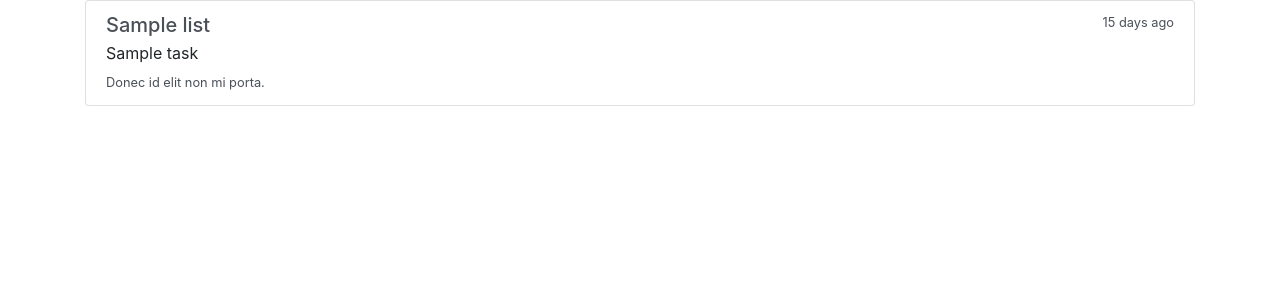
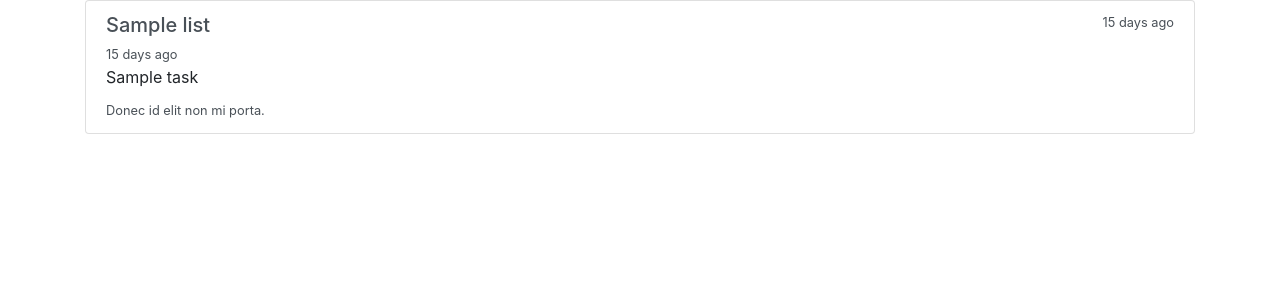
Before and after one commit to masb3/todoshka, a Django app: page / in a window 1280 px wide. Shown: the part 56-356 px from the top of the page. Run offline with Django 3.2, Linux system fonts and the light colour scheme; a user stored in the database is signed in; tables that the repository leaves empty hold one stand-in row (values such as "Sample post"); some libraries are stand-ins or nearby versions.

Commit message:
added day created for tasks

```diff
--- a/todoshka/doit/models.py
+++ b/todoshka/doit/models.py
@@ -1,5 +1,6 @@
 from django.db import models
 from django.contrib.auth.models import User
+from django.utils import timezone
 
 
 class List(models.Model):
@@ -14,7 +15,8 @@ class List(models.Model):
 class Task(models.Model):
     to_list = models.ForeignKey(List, related_name='to_list', on_delete=models.CASCADE)
     task_name = models.CharField(max_length=5000)
-    end_date = models.DateTimeField(null=True)
+    pub_date = models.DateTimeField(auto_now_add=True)
+    end_date = models.DateTimeField(null=True, blank=True)
     is_done = models.BooleanField(default=False)
 
     def __str__(self):
--- a/todoshka/doit/templates/doit/index.html
+++ b/todoshka/doit/templates/doit/index.html
@@ -19,8 +19,15 @@
       </small>
     </div>
       {% for task in list.to_list.all %} <!-- loop tasks !-->
+      {% time_diff task.pub_date as days_ago %}
+      <small>
+          {% if 0 == days_ago %} today
+          {% else %}
+            {{ days_ago }} {% if 1 == days_ago %} day {% else %} days {% endif %} ago
+          {% endif %}
+      </small>
       <a href="#" class="text-body">  <!-- link to task !-->
-    <p class="mb-1">{{ task.task_name }}</p>
+      <p class="mb-2 text-break">{{ task.task_name }}</p>
      </a>  <!-- end link to task !-->
       {% endfor %} <!-- end loop tasks !-->
     <small>Donec id elit non mi porta.</small>
```
Also changed, not shown: todoshka/doit/migrations/0003_task_pub_date.py (added), todoshka/doit/migrations/0004_auto_20200122_2040.py (added), todoshka/doit/migrations/0005_auto_20200122_2045.py (added), todoshka/doit/migrations/0006_auto_20200122_2047.py (added).
